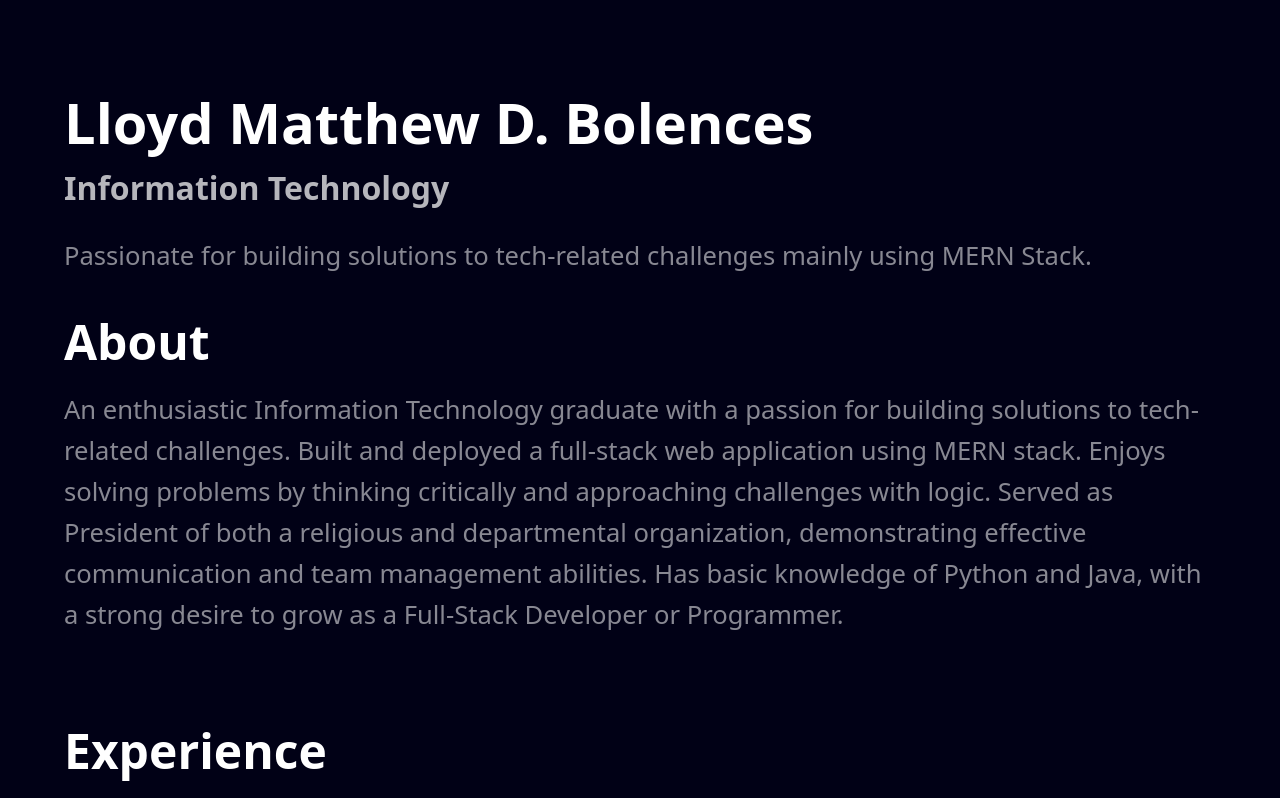
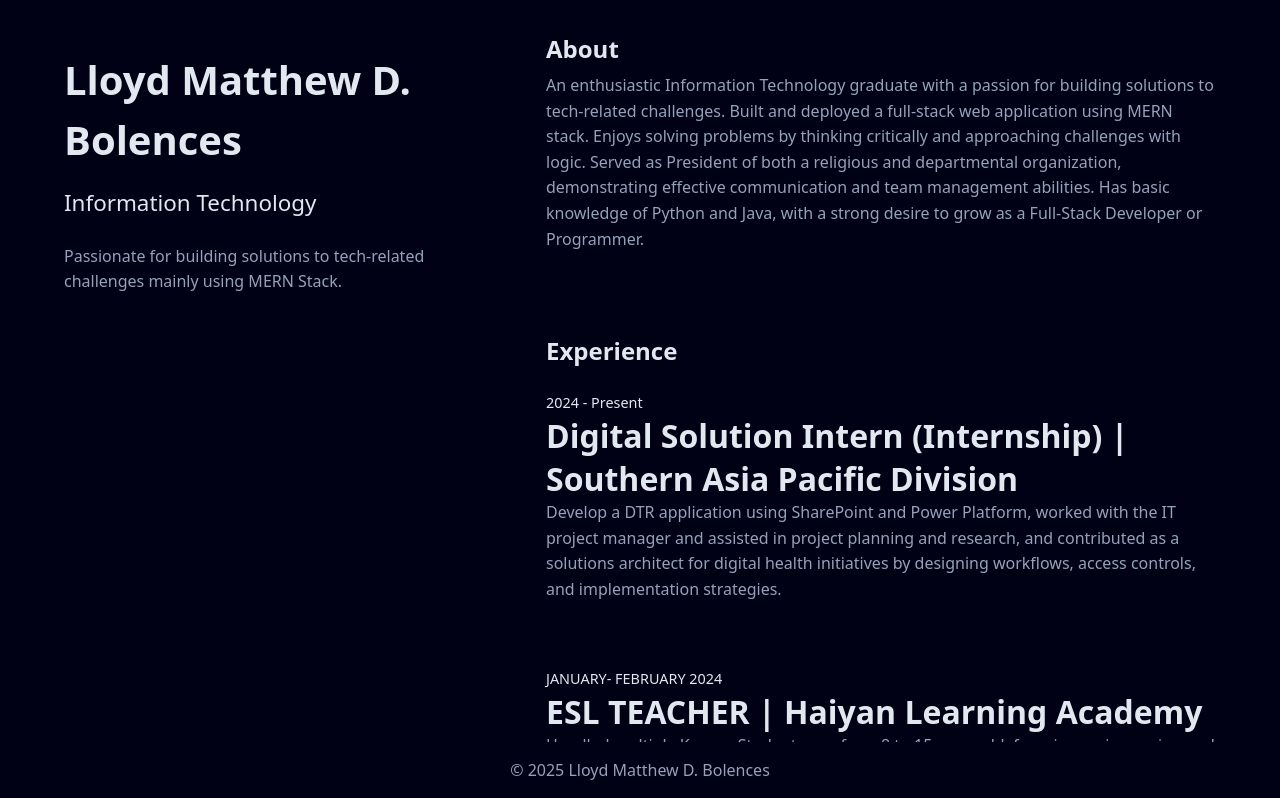
Before and after one commit to LloydBolences29/Web-Portfolio, a React (Vite) app in the folder portfolio/: page / in a window 1280 px wide. Shown: the top 798 px of the page. Built offline with nearby package versions, Linux system fonts and the light colour scheme.

Commit message:
add some styling for desktop view

```diff
--- a/portfolio/src/App.css
+++ b/portfolio/src/App.css
@@ -49,7 +49,6 @@ img {
 }
 
 @media (min-width: 768px) {
-
   p {
     font-size: 1.6em;
   }
@@ -68,3 +67,19 @@ img {
     color: #ffffffb6;
   }
 }
+
+@media (min-width: 1024px) {
+  p {
+    font-size: 1em;
+    color: rgb(148, 163, 184);
+  }
+  h1,
+  h2,
+  h3 {
+    color: rgb(226, 232, 240);
+    font-family: __inter_20b187, __inter_Fallback_20b187, ui-sans-serif,
+      system-ui, -apple-system, BlinkMacSystemFont, "Segoe UI", Roboto,
+      "Helvetica Neue", Arial, "Noto Sans", sans-serif, "Apple Color Emoji",
+      "Segoe UI Emoji", "Segoe UI Symbol", "Noto Color Emoji";
+  }
+}
--- a/portfolio/src/pages/Home.jsx
+++ b/portfolio/src/pages/Home.jsx
@@ -13,7 +13,7 @@ const Home = () => {
           <Col
             xs={12}
             md={6}
-            className="home-left mb-4 mb-md-0 d-flex flex-column justify-content-center align-items-center align-items-md-start text-center text-md-start"
+            className="home-left home-child mb-4 mb-md-0 d-flex flex-column justify-content-center align-items-center align-items-md-start text-center text-md-start"
           >
               <div className="hero-info">
                 <h1 className="fw-bold">Lloyd Matthew D. Bolences</h1>
@@ -38,9 +38,9 @@ const Home = () => {
             </nav> */}
           </Col>
 
-          <Col xs={12} md={6} className="home_right">
+          <Col xs={12} md={6} className="home-right home-child">
             {/* section for about me */}
-            <section id="about" className="mb-4 hero-section" >
+            <section id="about" className="mb-4 hero-section">
               <div className="sticky-section-header">
                 <h2 className="fw-semibold section-name">About</h2>
               </div>
@@ -104,9 +104,7 @@ const Home = () => {
                   </Col>
                   <Col xs={12} md={8}>
                     <div>
-                      <h3>
-                        ESL TEACHER | Haiyan Learning Academy
-                      </h3>
+                      <h3>ESL TEACHER | Haiyan Learning Academy</h3>
 
                       <p>
                         Handled multiple Korean Student ages from 8 to 15 years
@@ -194,7 +192,6 @@ const Home = () => {
                   />
                 </div>
 
-
                 <div className="patientfirst-info">
                   <h2 className="fw-semibold">
                     <a
@@ -221,7 +218,6 @@ const Home = () => {
 
       <br />
 
-
       <footer>
         {/* <Container> */}
         <Row className="footer">
--- a/portfolio/src/styles/Home.css
+++ b/portfolio/src/styles/Home.css
@@ -1,28 +1,20 @@
-/* .home{
-    display: flex;
-    justify-content: space-evenly;
-    align-items: center;
-    gap: 2rem;
-
-} */
-.home-left{
+.home-left {
   margin-bottom: 5rem;
 }
 
-.hero-info{
+.hero-info {
   line-height: 1.5;
 }
 
-.lead{
+.lead {
   padding: 1rem 0 0 0;
 }
-.home-container{
+.home-container {
   padding: 3rem 2rem;
 }
-.home_right {
+.home-right {
   position: relative;
 }
-
 
 .sticky-section-header {
   position: sticky;
@@ -35,7 +27,7 @@
   color: #fff;
   margin-bottom: 0.5rem;
 }
-.hero-section{
+.hero-section {
   margin: 2rem 0;
 }
 
@@ -92,7 +84,7 @@ a:hover::after {
 
 .experience .experience-date {
   font-size: 0.9rem;
-  color: #ffffff88;
+  color: rgb(226, 232, 240);
   align-content: start;
   margin: 1rem 0 0 0;
 }
@@ -100,9 +92,8 @@ a:hover::after {
   margin: 1rem 0;
 }
 
-
 /* Tablet view */
-@media (min-width: 768px) {
+@media (min-width: 768px) and (max-width: 1023px) {
   .home {
     flex-direction: column;
     align-items: center;
@@ -118,20 +109,20 @@ a:hover::after {
     display: block;
     text-align: center;
   }
-  .sticky-section-header{
+  .sticky-section-header {
     position: relative;
   }
 
-  .hero-info h1{
+  .hero-info h1 {
     font-size: 3.5rem;
   }
-  .home-container{
+  .home-container {
     padding: 5rem 4rem;
   }
-.section-name{
+  .section-name {
     font-size: 3rem;
     font-weight: bold;
-  color: #fff;
+    color: rgb(226, 232, 240);
     margin-bottom: 1rem;
   }
 
@@ -142,13 +133,74 @@ a:hover::after {
     border-radius: 10px;
     justify-content: center;
     align-items: center;
-
-
   }
 
-.patientfirst-project{
+  .patientfirst-project {
     display: flex;
     flex-direction: row;
     gap: 2em;
   }
 }
+
+@media (min-width: 1024px) {
+  .home-container {
+    margin: 0;
+    padding: 0 4rem;
+  }
+
+  .home {
+    display: flex;
+    position: relative;
+    gap: 5rem;
+  }
+
+  .home-left {
+    flex: 0.6;
+    position: relative;
+  }
+
+  .hero-info {
+    position: sticky;
+    top: 50px; /* or any offset you want */
+    bottom: 100px;
+    /* z-index: 10; optional, for layering */
+  }
+
+  .home-right {
+    flex: 1;
+  }
+
+  .sticky-section-header {
+    position: relative;
+  }
+
+  .section-name {
+    color: rgb(226, 232, 240);
+  }
+
+  .experience-date {
+    color: rgb(226, 232, 240);
+  }
+
+  h1{
+    font-size: 2.5rem;
+    margin-bottom: 1rem;
+  }
+
+  h2{
+    font-size: 1.4rem;
+    margin-bottom: 0.5rem;
+    font-weight: 400;
+  }
+
+  footer {
+    position: sticky;
+    top: 0;
+    bottom: 0;
+    width: 100%;
+    background: rgb(1, 1, 22) 100%;
+    color: #fff;
+    text-align: center;
+    padding: 1rem 0;
+  }
+}
```
Lines whose indentation alone changed are shown as unchanged.
